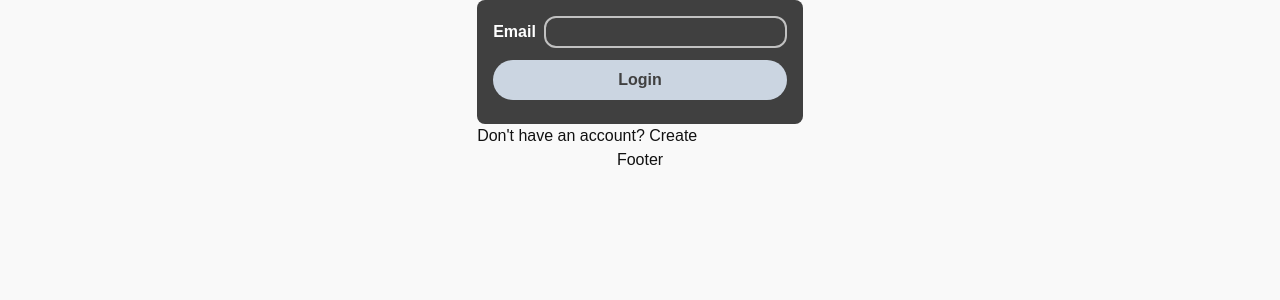
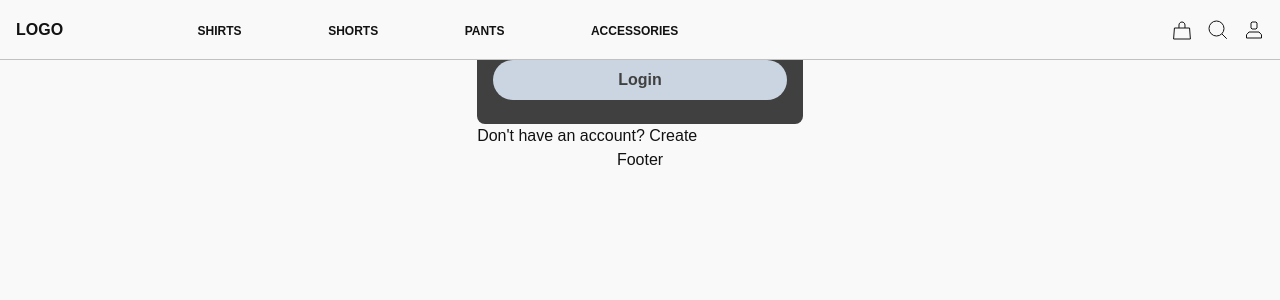
Before and after one commit to duncanmatt/ecomm_next, a Next.js app: page /Login in a window 1280 px wide. Shown: the top 300 px of the page. Built offline with nearby package versions, Linux system fonts and the light colour scheme; no server answers.

Commit message:
header transition for both directions

```diff
--- a/src/components/header/Header.tsx
+++ b/src/components/header/Header.tsx
@@ -4,7 +4,7 @@ import Desktop from './Desktop';
 import React from 'react';
 
 const Header = () => {
-  const [scrollDir, setScrollDir] = useState('down');
+  const [scrollDir, setScrollDir] = useState('up');
 
   useEffect(() => {
     const threshold = 3;
@@ -39,7 +39,7 @@ const Header = () => {
     <>
       <header
         data-action={`${scrollDir}`}
-        className={`h-60 z-[60] border-b fixed transition-header top-0 right-0 left-0 border-g`}
+        className={`h-60 z-[60] bg-[#f9f9f9] border-b fixed bottom-auto top-0 right-0 left-0 border-g`}
       >
         <div className='relative bg-scroll px-1rem md:hidden h-full'>
           <Mobile />
--- a/src/styles/globals.css
+++ b/src/styles/globals.css
@@ -35,7 +35,7 @@ header {
   font-family: var(--font-ss);
 }
 
-header[data-action='up'] {
+header {
   -webkit-transition: -webkit-transform 0.5s ease-in-out;
   transition: -webkit-transform 0.5s ease-in-out;
   transition: transform 0.5s ease-in-out;
```
